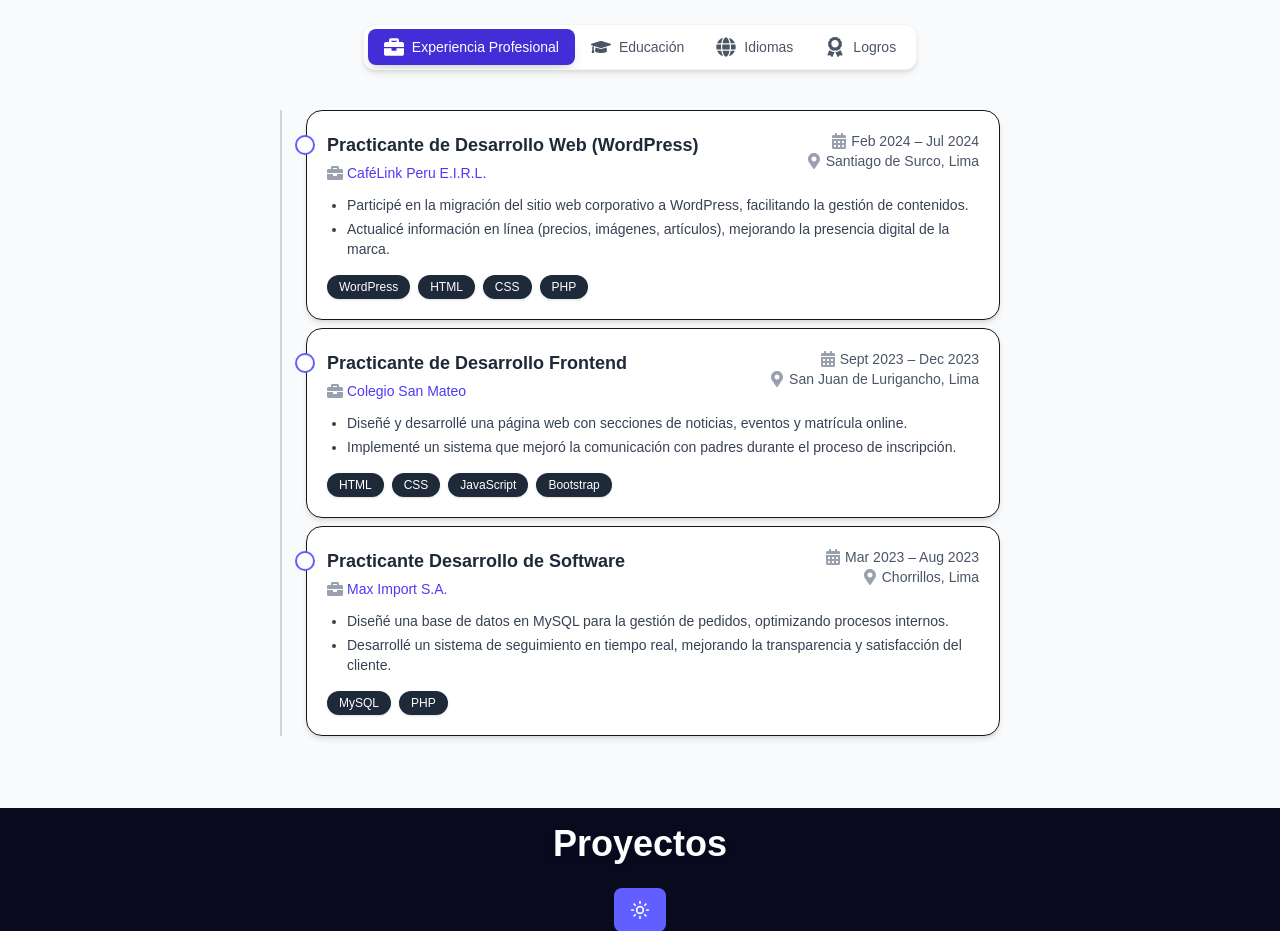
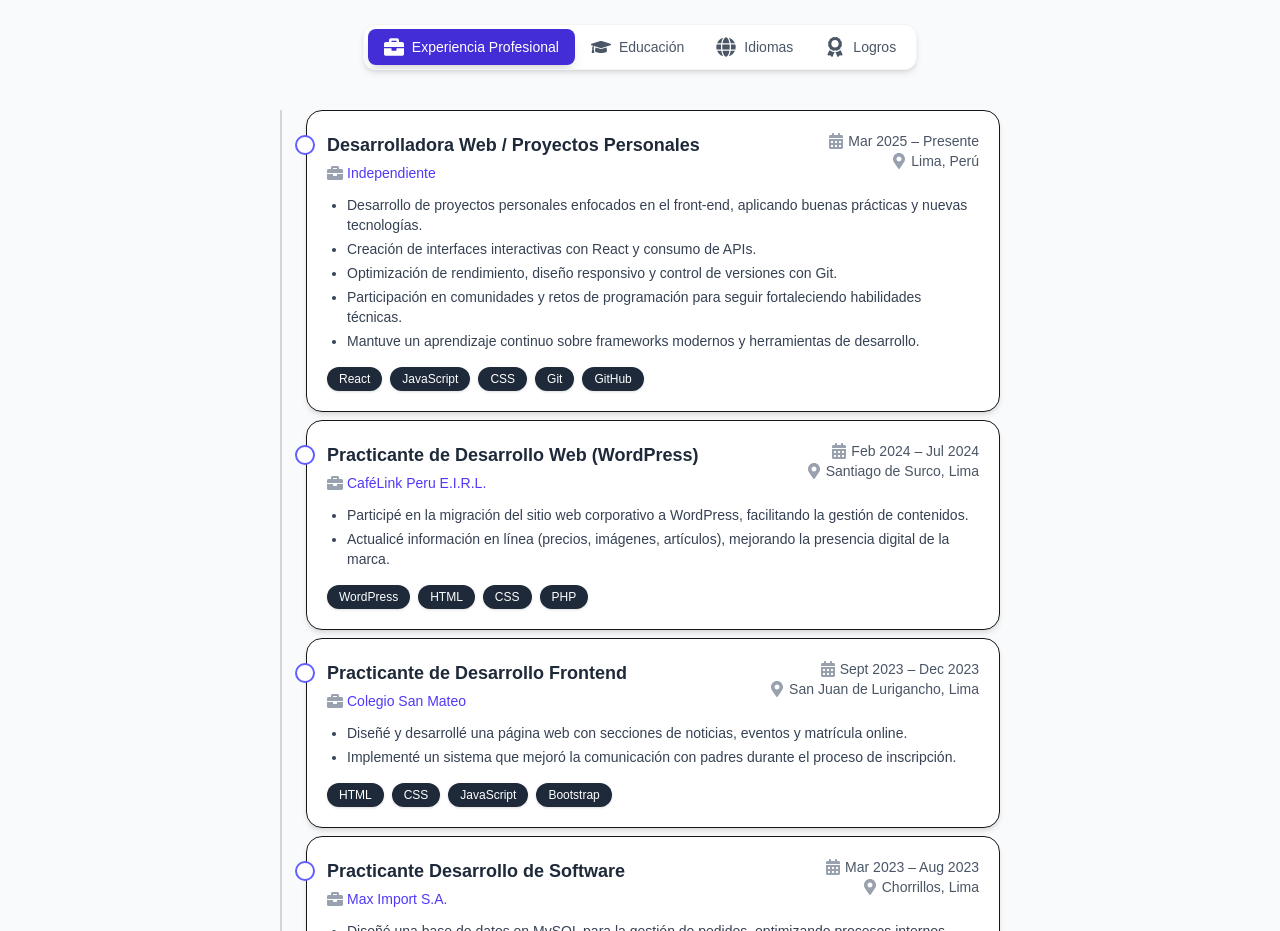
Before and after one commit to Cam-JR/Cam-Portafolio, a Next.js app: page / in a window 1280 px wide. Shown: the part 1580-2511 px from the top of the page. Built offline with nearby package versions, Linux system fonts and the light colour scheme.

Commit message:
Nueva experiencia

```diff
--- a/src/components/Experience.tsx
+++ b/src/components/Experience.tsx
@@ -43,6 +43,27 @@ type TimelineItemData = Experience | Education | Language | Achievement;
 type TabKey = 'Experiencia Profesional' | 'Educación' | 'Idiomas' | 'Logros';
 
 const EXPERIENCE_DATA: Experience[] = [
+
+  {
+    title: 'Desarrolladora Web / Proyectos Personales',
+    company: 'Independiente',
+    period: 'Mar 2025 – Presente',
+    location: 'Lima, Perú',
+    description: [
+      'Desarrollo de proyectos personales enfocados en el front-end, aplicando buenas prácticas y nuevas tecnologías.',
+      'Creación de interfaces interactivas con React y consumo de APIs.',
+      'Optimización de rendimiento, diseño responsivo y control de versiones con Git.',
+      'Participación en comunidades y retos de programación para seguir fortaleciendo habilidades técnicas.',
+      'Mantuve un aprendizaje continuo sobre frameworks modernos y herramientas de desarrollo.',
+    ],
+    techStack: [
+      { name: 'React' },
+      { name: 'JavaScript' },
+      { name: 'CSS' },
+      { name: 'Git' },
+      { name: 'GitHub' },
+    ],
+  },
   {
     title: 'Practicante de Desarrollo Web (WordPress)',
     company: 'CaféLink Peru E.I.R.L.',
```
